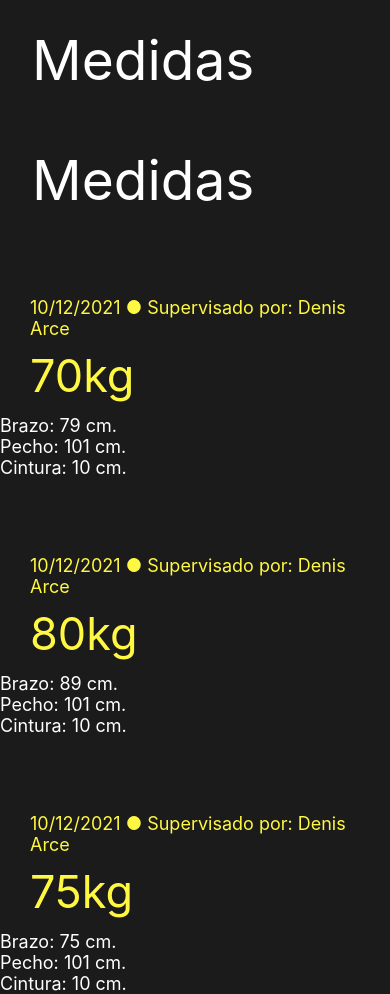
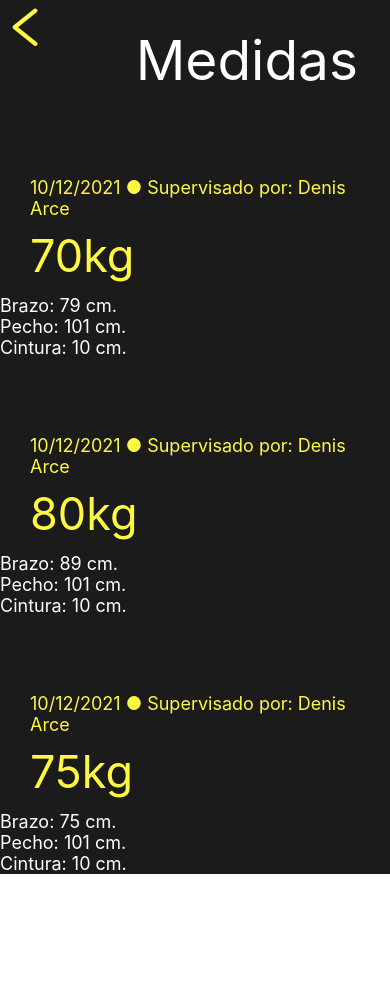
Before and after one commit to ripMijael666/OneLife-Tabs, a React Native app: screen /ListaMedidas in a window 390 px wide. After the commit the page ends 874 px from the top, so only its background shows below. Built offline with nearby package versions, Linux system fonts and the light colour scheme.

Commit message:
pantallas

```diff
--- a/Medidas/ListaMedidas.js
+++ b/Medidas/ListaMedidas.js
@@ -4,14 +4,16 @@ import {
   Text,
   StyleSheet,
   TouchableOpacity,
-  SafeAreaView
+  SafeAreaView,
+  ScrollView
 } from "react-native";
 import { FlatList } from 'react-native'
 import Medidas from './Medidas'
-
+import { AntDesign } from '@expo/vector-icons';
+import { useNavigation } from "@react-navigation/native";
 
 const ListaMedidas = () => {
-  // const navigation = useNavigation();
+  const navigation = useNavigation();
     const listausuarios = [
       {
         id: '1',
@@ -45,28 +47,21 @@ const ListaMedidas = () => {
     ]
   return (
     <SafeAreaView
-      style={{
-        backgroundColor: '#1C1B1B',
-        width: '100%',
-        height: '100%'
+      style={styles.container}
+    >
+      <ScrollView
+        style={styles.title}
+      >
+        <View
+          style= {{
+            flexDirection: 'row',
+            justifyContent: 'space-between',
           }}
         >
-
-
-
-
-      <View
-        style={styles.title}
+          <TouchableOpacity
+            onPress={() => navigation.navigate("Home")}
           >
-        <TouchableOpacity
-          onPress={() => navigation.navigate("HomeScreen")}
-        >
-          {/* <Ionicons
-            style={styles.icono}
-            name="chevron-back"
-            size={36}
-            color="#FFF843"
-          /> */}
+            <AntDesign name="left" size={50} color="#FFF843" />
           </TouchableOpacity>
           <Text
             style={styles.titulo}
@@ -74,6 +69,7 @@ const ListaMedidas = () => {
             Medidas
           </Text>
         </View>
+
 
 
 
@@ -86,26 +82,20 @@ const ListaMedidas = () => {
             style = {{
                 marginVertical: 10,
             }} />}
-        ListHeaderComponent = { () =>
-          <Text
-            style = {styles.titulo}
-          >
-            Medidas
-          </Text>
-        }
         />
+      </ScrollView>
     </SafeAreaView>
   )
 };
 
 const styles = StyleSheet.create ({
   container: {
-    flex: 1,
+    // flex: 1,
     backgroundColor: '#1C1B1B',
-  },
-  title:{
-    // display: 'grid',
-    // gridTemplateColumns: '100%'
+    width: '100%',
+    height: '100%',
+    flexDirection: 'row',
+    justifyContent: 'space-between',
   },
   titulo: {
     paddingHorizontal: 32,
--- a/Medidas/Medidas.js
+++ b/Medidas/Medidas.js
@@ -67,6 +67,7 @@ const styles = StyleSheet.create ({
     backgroundColor: '#1C1B1B',
   },
   informacion: {
+    flex: 1,
     // display: 'grid',
     // gridTemplateColumns: '45% 55%'
   },
--- a/Sesiones/SesionesProps.js
+++ b/Sesiones/SesionesProps.js
@@ -63,8 +63,9 @@ const styles = StyleSheet.create ({
     backgroundColor: '#1C1B1B',
   },
   informacion: {
-      display: 'grid',
-      gridTemplateColumns: '60% 40%'
+    flex: 1,
+      // display: 'grid',
+      // gridTemplateColumns: '60% 40%'
   },
   start: {
     textAlign: 'star',
--- a/components/ListImageRutinas.js
+++ b/components/ListImageRutinas.js
@@ -35,7 +35,7 @@ const ListImage = (item) => {
                     style={{
                         alignContent: 'center',
                         alignItems: 'center',
-                        fontFamily: 'Dosis_200ExtraLight'
+                        // fontFamily: 'Dosis_200ExtraLight'
                     }}
                 >
                     <Image
@@ -48,7 +48,7 @@ const ListImage = (item) => {
                         style={{
                             color: COLORS.white,
                             textAlign: 'left',
-                            fontFamily: 'Dosis_200ExtraLight'
+                            // fontFamily: 'Dosis_200ExtraLight'
 
                         }}
                     >
--- a/tabScreen/Home.js
+++ b/tabScreen/Home.js
@@ -257,7 +257,7 @@ const styles = StyleSheet.create({
   },
   medidor: {
     // display: 'grid',
-    marginTop: 25,
+    marginTop: 30,
     // marginBottom: '9pt',
     // gridTemplateColumns: '70% 30%'
   },
@@ -266,7 +266,7 @@ const styles = StyleSheet.create({
     fontSize: 15,
     // fontFamily: 'Dosis_200ExtraLight',
     textAlign: "left",
-    marginLeft: 35
+    marginLeft: 20
   },
   ver: {
     color: '#FFF843',
```
Lines whose indentation alone changed are shown as unchanged.
